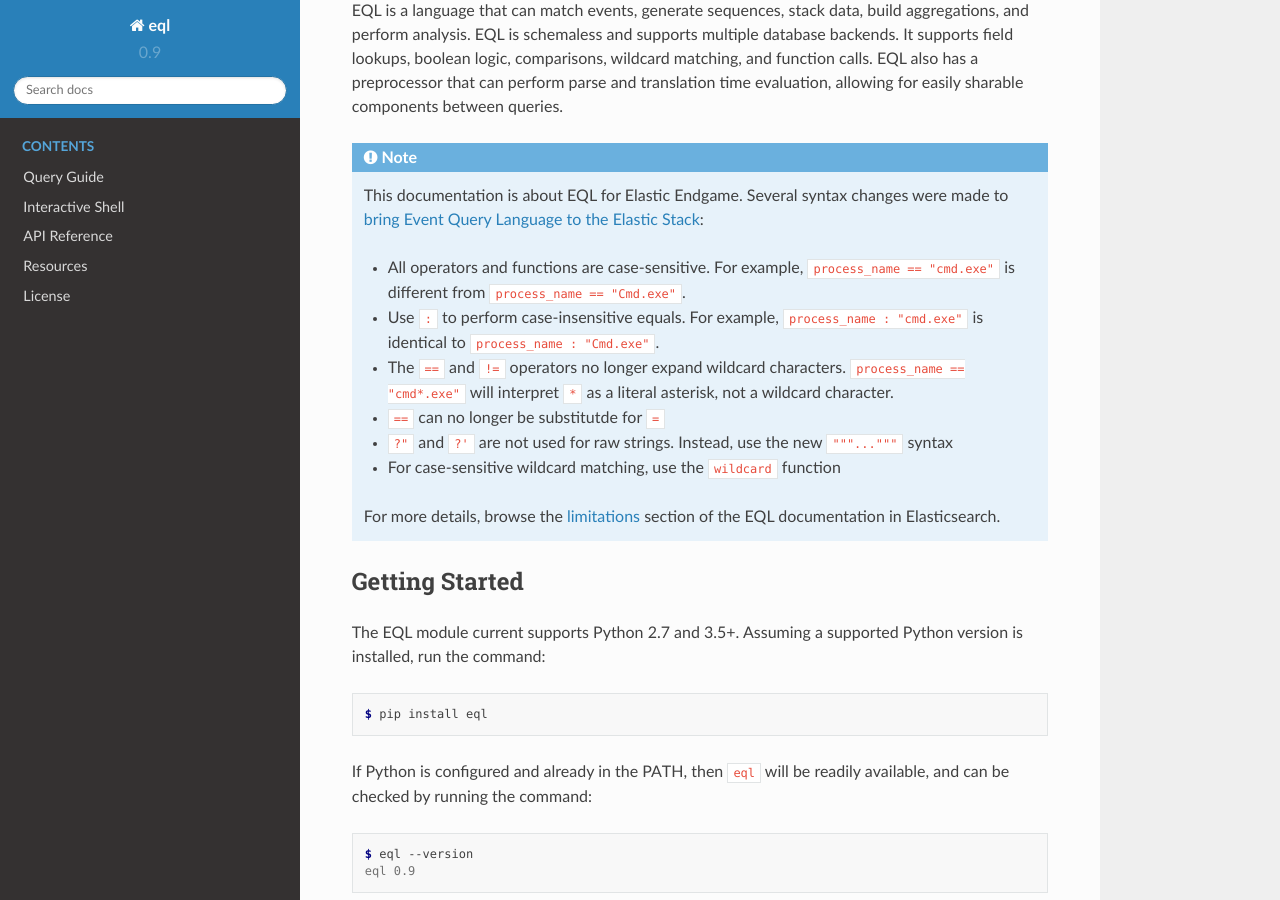
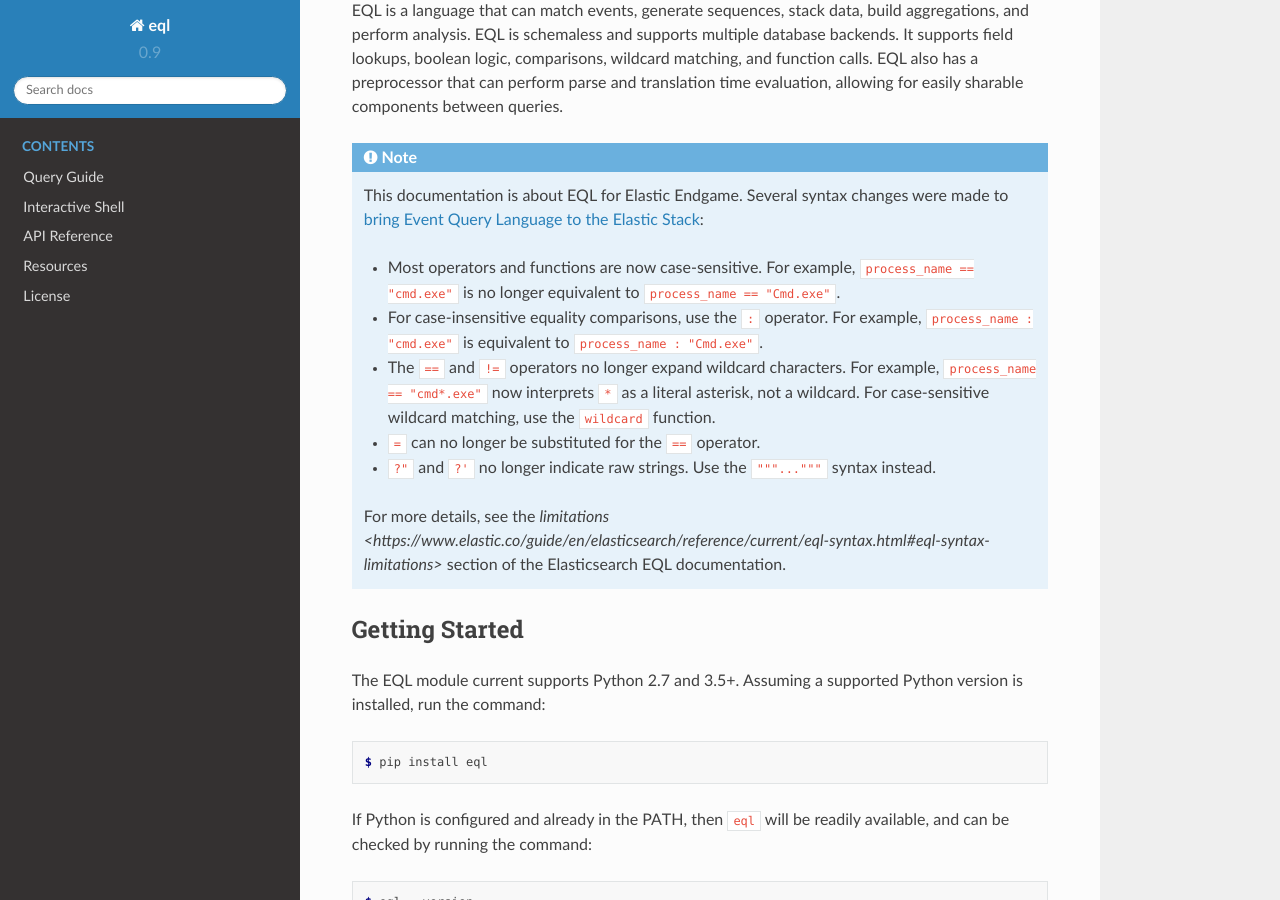
Before and after one commit to endgameinc/eql, a Sphinx documentation site: the page built from docs/index.rst, in a window 1280 px wide and 900 px high, scrolled down 347 px. Built offline with Sphinx 7.4.7 and the Read the Docs theme 2.0.0, drawn with Linux system fonts in a browser that asks for light colours.

Commit message:
Apply suggestions from code review
Co-authored-by: James Rodewig <40268737+jrodewig@users.noreply.github.com>

```diff
--- a/docs/index.rst
+++ b/docs/index.rst
@@ -15,14 +15,13 @@
 .. note::
    This documentation is about EQL for Elastic Endgame. Several syntax changes were made to `bring Event Query Language to the Elastic Stack <https://www.elastic.co/guide/en/elasticsearch/reference/current/eql.html>`_:
 
-   - All operators and functions are case-sensitive. For example, ``process_name == "cmd.exe"`` is different from ``process_name == "Cmd.exe"``.
-   - Use ``:`` to perform case-insensitive equals. For example, ``process_name : "cmd.exe"`` is identical to ``process_name : "Cmd.exe"``.
-   - The ``==`` and ``!=`` operators no longer expand wildcard characters. ``process_name == "cmd*.exe"`` will interpret ``*`` as a literal asterisk, not a wildcard character.
-   - ``==`` can no longer be substitutde for ``=``
-   - ``?"`` and ``?'`` are not used for raw strings. Instead, use the new ``"""..."""`` syntax
-   - For case-sensitive wildcard matching, use the ``wildcard`` function
+   - Most operators and functions are now case-sensitive. For example, ``process_name == "cmd.exe"`` is no longer equivalent to ``process_name == "Cmd.exe"``.
+   - For case-insensitive equality comparisons, use the ``:`` operator. For example, ``process_name : "cmd.exe"`` is equivalent to ``process_name : "Cmd.exe"``.
+   - The ``==`` and ``!=`` operators no longer expand wildcard characters. For example, ``process_name == "cmd*.exe"`` now interprets ``*`` as a literal asterisk, not a wildcard. For case-sensitive wildcard matching, use the ``wildcard`` function.
+   - ``=`` can no longer be substituted for the ``==`` operator.
+   - ``?"`` and ``?'`` no longer indicate raw strings. Use the ``"""..."""`` syntax instead.
 
-   For more details, browse the `limitations <https://www.elastic.co/guide/en/elasticsearch/reference/current/eql-syntax.html#eql-syntax-limitations>`_ section of the EQL documentation in Elasticsearch.
+   For more details, see the `limitations <https://www.elastic.co/guide/en/elasticsearch/reference/current/eql-syntax.html#eql-syntax-limitations>` section of the Elasticsearch EQL documentation.
 
 Getting Started
 ^^^^^^^^^^^^^^^^
```
